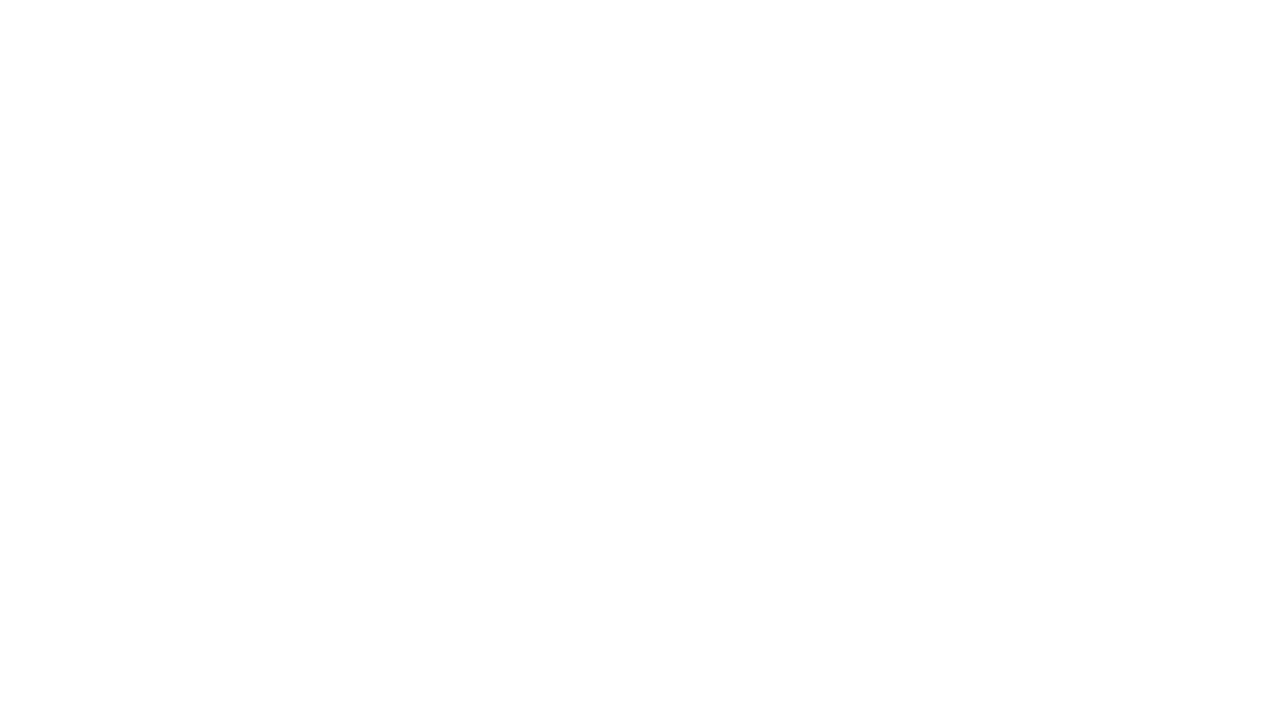
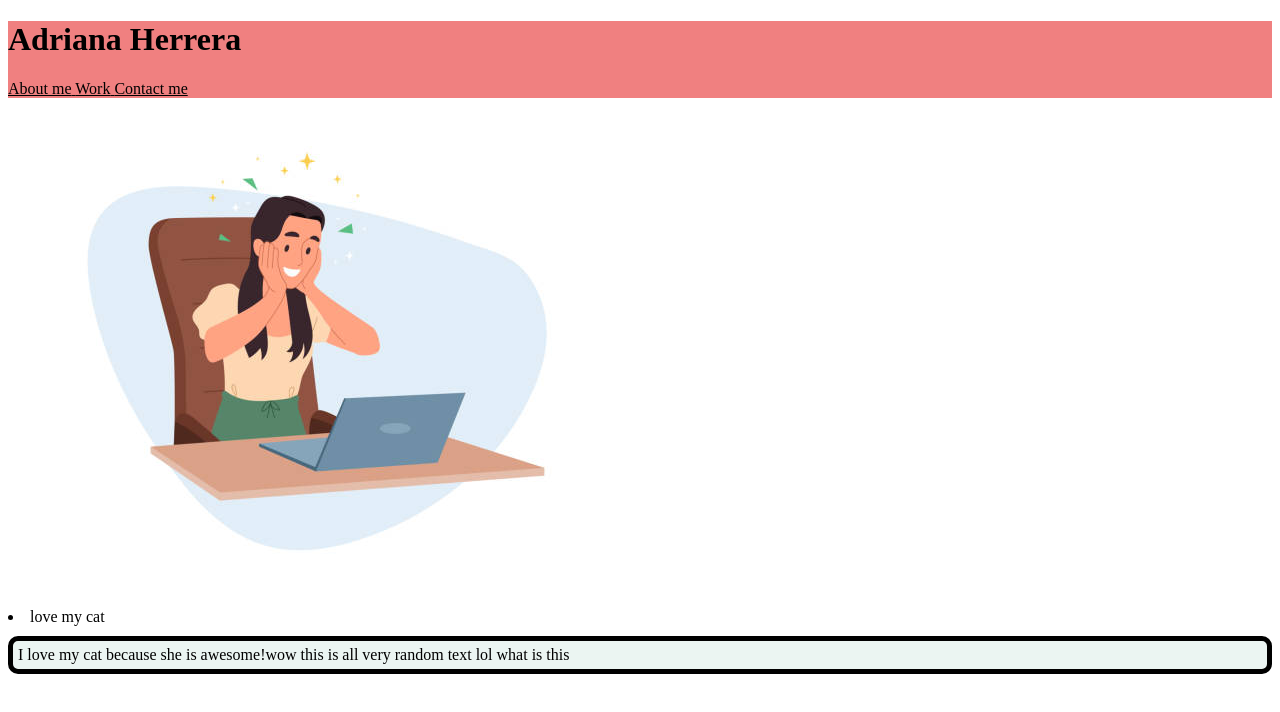
Before and after one commit to itsadrih/02-challenge, a plain HTML site: page index.html in a window 1280 px wide. Drawn offline with Linux system fonts and the light colour scheme.

Commit message:
made changes to css and html

```diff
--- a/index.html
+++ b/index.html
@@ -1,11 +1,38 @@
 <!DOCTYPE html>
+<title>website</title>
 
 
-<html>
+
+<html lang="en">
 
 <head>
+    <link rel="stylesheet" href="style.css">
 
 </head>
+<div class="header">
+<h1>Adriana Herrera</h1>
+
+<u>
+ <ul1 id="ul">About me</ul1>
+ <ul2 id="ul">Work</ul2>
+ <ul3 id="ul">Contact me</ul3>
+ </u>
+</div>
+</div>
+
+<section>
+<img src="istockphoto.jpeg"
+ id="box1">
+ <li> love my cat</li>
+ <p>I love my cat because she is awesome!wow this is all very random text lol what is this</p>
+
+
+ </div>
+
+
+</section>
+
+
 
 <body>
 
--- /dev/null
+++ b/style.css
@@ -0,0 +1,29 @@
+
+.header {
+border-style: hidden;
+background-color: lightcoral;
+box-sizing: content-box;
+font-family: 'Times New Roman', Times, serif;
+
+}
+
+
+ul {
+text-align: right;
+
+
+
+}
+
+
+
+p {
+font-style: normal;
+border-style: solid;
+display: block;
+background-color: rgb(235, 245, 242);
+border-radius: 10px;
+border-width: 5px;
+margin-top: 10px;
+padding: 5px;
+}
```
Also changed, not shown: istockphoto.jpeg (added), 3 other files.
